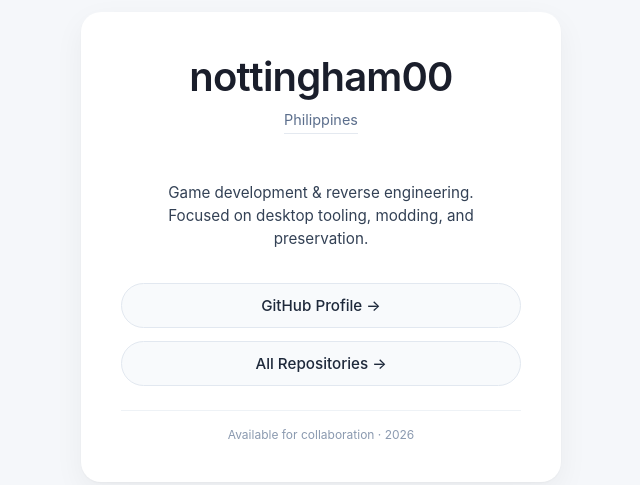
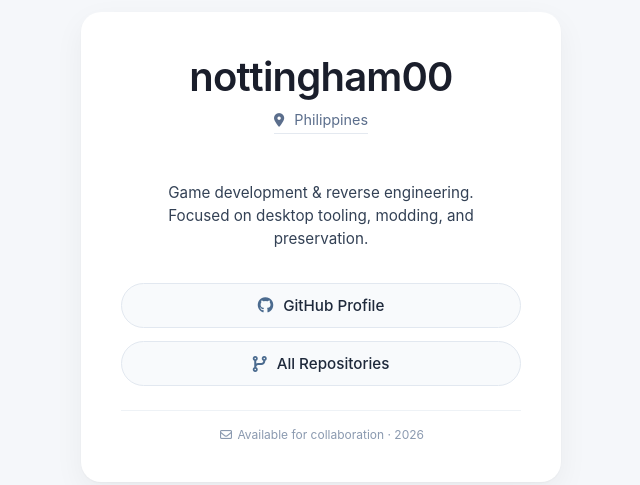
Before and after one commit to nottingham00/nottingham00, a plain HTML site: page index.html in a window 1280 px wide. Shown: the part 153-638 px from the top of the page, without its empty margins (319-959 px from the left). Drawn offline with Linux system fonts and the light colour scheme.

Commit message:
Update index.html

```diff
--- a/index.html
+++ b/index.html
@@ -4,6 +4,8 @@
     <meta charset="UTF-8">
     <meta name="viewport" content="width=device-width, initial-scale=1.0">
     <title>nottingham00 · portfolio</title>
+    <!-- Font Awesome 6 (free) -->
+    <link rel="stylesheet" href="https://cdnjs.cloudflare.com/ajax/libs/font-awesome/6.0.0-beta3/css/all.min.css">
     <style>
         * {
             margin: 0;
@@ -53,6 +55,11 @@
             padding-bottom: 0.35rem;
         }
 
+        .location i {
+            margin-right: 6px;
+            font-size: 0.85rem;
+        }
+
         .bio {
             color: #334155;
             font-size: 0.95rem;
@@ -80,13 +87,23 @@
             display: flex;
             align-items: center;
             justify-content: center;
-            gap: 8px;
+            gap: 10px;
+        }
+
+        .btn i {
+            font-size: 1rem;
+            color: #4b6b8f;
+            transition: color 0.2s;
         }
 
         .btn:hover {
             background: #ffffff;
             border-color: #94a3b8;
             box-shadow: 0 2px 5px rgba(0,0,0,0.05);
+        }
+
+        .btn:hover i {
+            color: #1a2c3e;
         }
 
         hr {
@@ -100,12 +117,18 @@
             color: #8b9ab0;
             margin-top: 1rem;
         }
+
+        .footer i {
+            margin: 0 2px;
+        }
     </style>
 </head>
 <body>
     <div class="card">
         <h1>nottingham00</h1>
-        <div class="location">Philippines</div>
+        <div class="location">
+            <i class="fas fa-map-marker-alt"></i> Philippines
+        </div>
 
         <div class="bio">
             Game development & reverse engineering.<br>
@@ -114,17 +137,17 @@
 
         <div class="links">
             <a href="https://github.com/nottingham00" class="btn" target="_blank">
-                GitHub Profile →
+                <i class="fab fa-github"></i> GitHub Profile
             </a>
             <a href="https://github.com/nottingham00?tab=repositories" class="btn" target="_blank">
-                All Repositories →
+                <i class="fas fa-code-branch"></i> All Repositories
             </a>
         </div>
 
         <hr>
 
         <div class="footer">
-            Available for collaboration · <span id="year"></span>
+            <i class="far fa-envelope"></i> Available for collaboration · <span id="year"></span>
         </div>
     </div>
 
```
